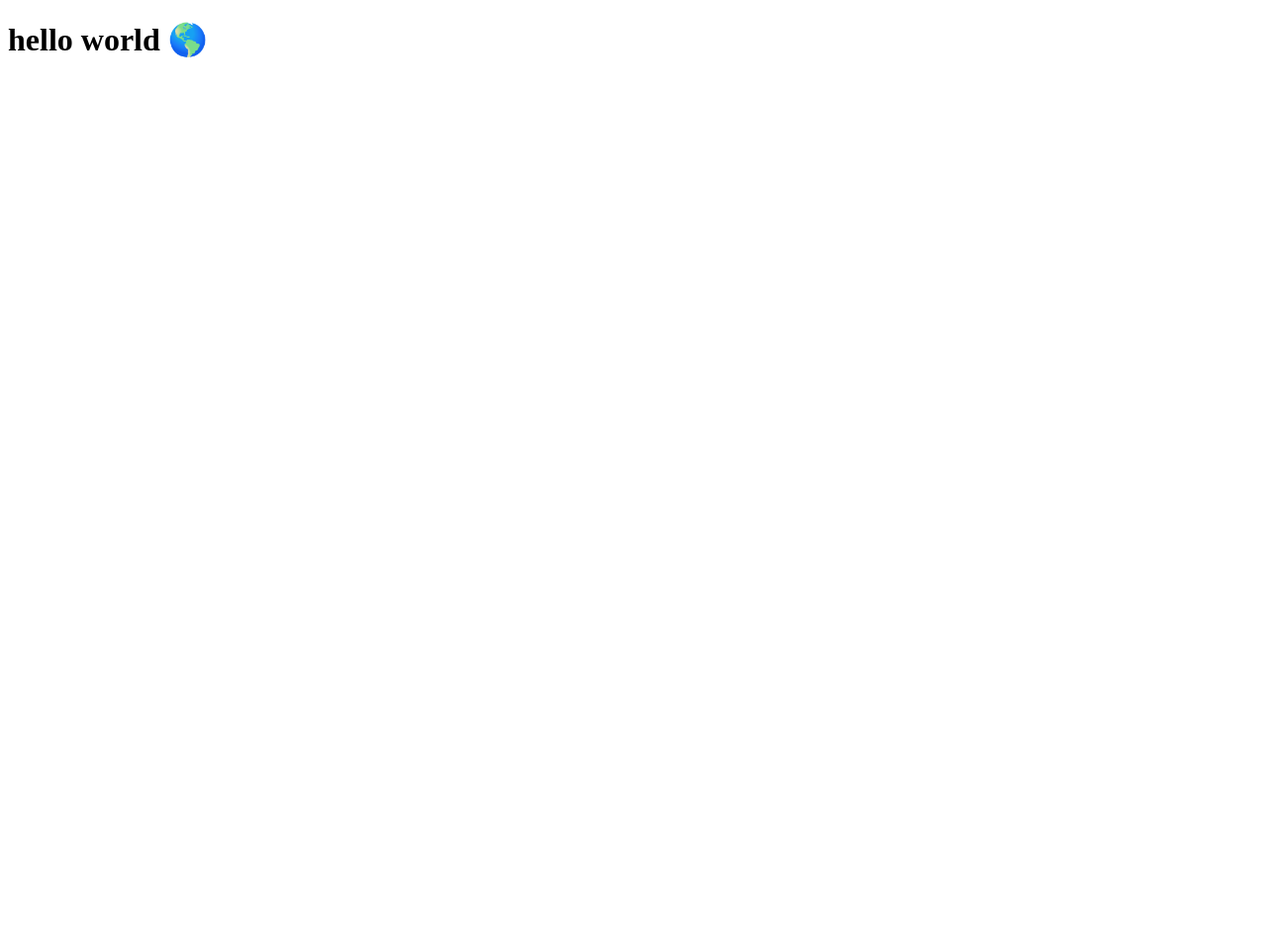
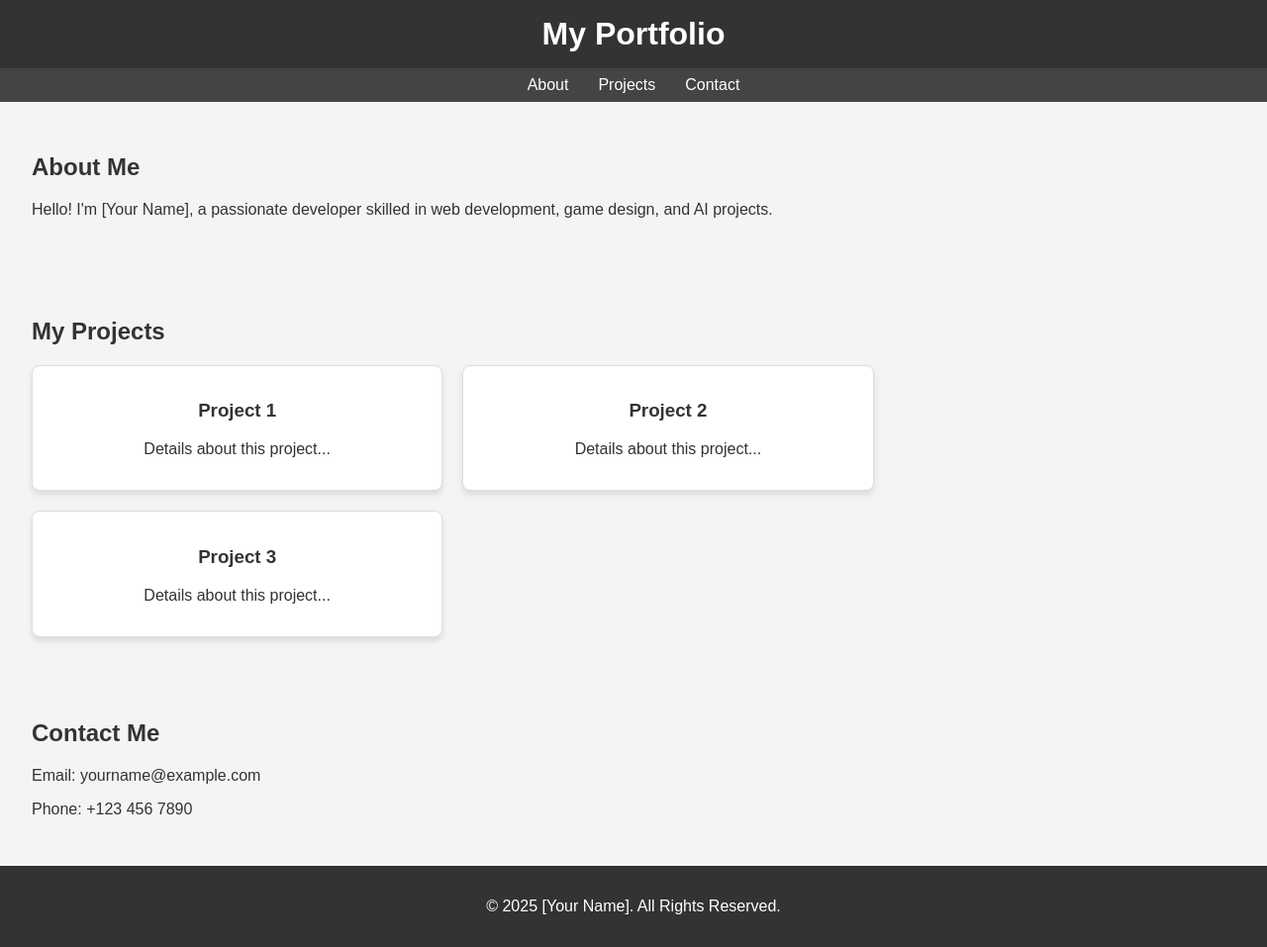
Before and after one commit to Gopal274/Html-css, a plain HTML site: page index.html in a window 1280 px wide. Shown: the whole page at 99% size. Before the commit the page ends 800 px from the top, so only its background shows below. Drawn offline with Linux system fonts and the light colour scheme.

Commit message:
update index.html

```diff
--- a/index.html
+++ b/index.html
@@ -1,11 +1,109 @@
-<!doctype html>
-<html>
-  <head>
+<!DOCTYPE html>
+<html lang="en">
+<head>
+  <meta charset="UTF-8">
+  <meta name="viewport" content="width=device-width, initial-scale=1.0">
+  <title>Portfolio</title>
+  <style>
+    body {
+      font-family: Arial, sans-serif;
+      margin: 0;
+      padding: 0;
+      background-color: #f4f4f4;
+      color: #333;
+    }
+    header {
+      background-color: #333;
+      color: #fff;
+      padding: 1rem 0;
+      text-align: center;
+    }
+    header h1 {
+      margin: 0;
+    }
+    nav {
+      display: flex;
+      justify-content: center;
+      background: #444;
+      padding: 0.5rem 0;
+    }
+    nav a {
+      color: #fff;
+      margin: 0 15px;
+      text-decoration: none;
+    }
+    nav a:hover {
+      text-decoration: underline;
+    }
+    section {
+      padding: 2rem;
+    }
+    .projects {
+      display: flex;
+      flex-wrap: wrap;
+      gap: 20px;
+    }
+    .project {
+      background: #fff;
+      padding: 1rem;
+      border: 1px solid #ddd;
+      border-radius: 8px;
+      width: calc(33% - 20px);
+      box-shadow: 0 4px 6px rgba(0, 0, 0, 0.1);
+      text-align: center;
+    }
+    footer {
+      text-align: center;
+      padding: 1rem;
+      background: #333;
+      color: #fff;
+    }
+  </style>
+</head>
+<body>
 
-  </head>
-  <body>
-    <h1>
-      hello world 🌎
-    </h1>
-  </body>
+<header>
+  <h1>My Portfolio</h1>
+</header>
+
+<nav>
+  <a href="#about">About</a>
+  <a href="#projects">Projects</a>
+  <a href="#contact">Contact</a>
+</nav>
+
+<section id="about">
+  <h2>About Me</h2>
+  <p>Hello! I'm [Your Name], a passionate developer skilled in web development, game design, and AI projects.</p>
+</section>
+
+<section id="projects">
+  <h2>My Projects</h2>
+  <div class="projects">
+    <div class="project">
+      <h3>Project 1</h3>
+      <p>Details about this project...</p>
+    </div>
+    <div class="project">
+      <h3>Project 2</h3>
+      <p>Details about this project...</p>
+    </div>
+    <div class="project">
+      <h3>Project 3</h3>
+      <p>Details about this project...</p>
+    </div>
+  </div>
+</section>
+
+<section id="contact">
+  <h2>Contact Me</h2>
+  <p>Email: yourname@example.com</p>
+  <p>Phone: +123 456 7890</p>
+</section>
+
+<footer>
+  <p>&copy; 2025 [Your Name]. All Rights Reserved.</p>
+</footer>
+
+</body>
 </html>
```
